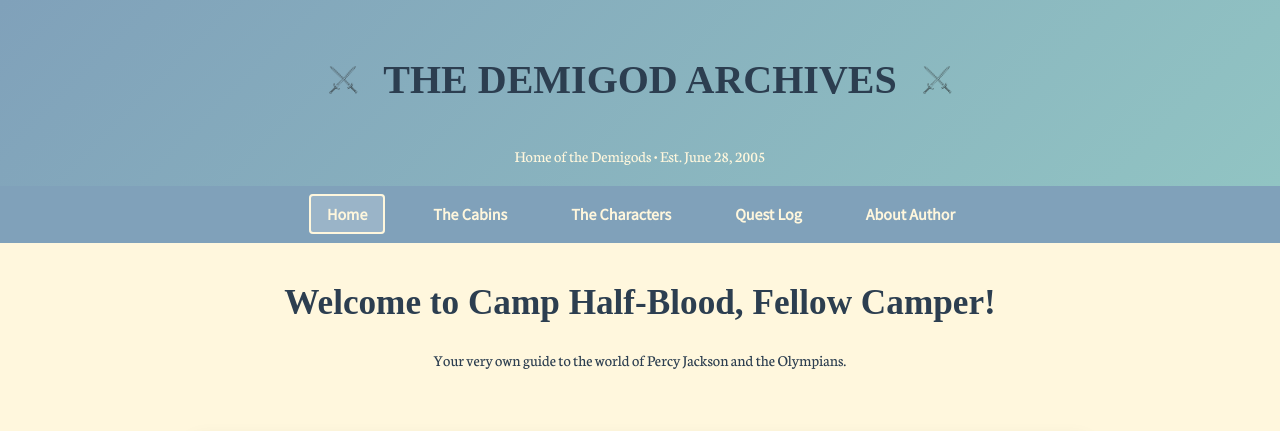
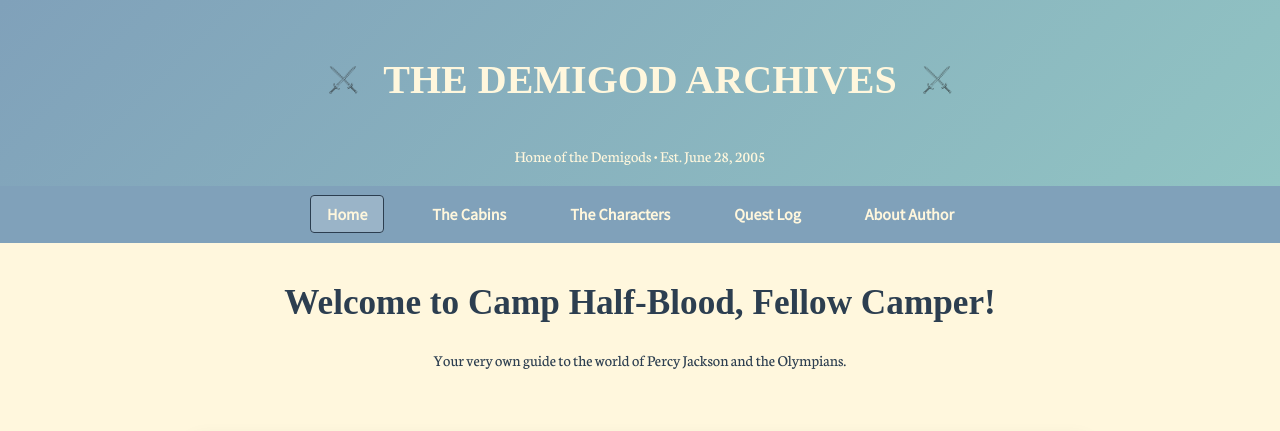
Before and after one commit to Aezyleigh/The_Demigod_Archives, a plain HTML site: page index.html in a window 1280 px wide. Shown: the top 431 px of the page. Drawn offline with Linux system fonts and the light colour scheme; a web font is replaced by a local one.

Commit message:
Update style.css

```diff
--- a/style.css
+++ b/style.css
@@ -48,7 +48,7 @@
   margin-bottom: 0.5rem;
 }
 
-/* Title Banner with Swords */
+/* Title Banner with Sword Logo */
 .title-banner {
   display: flex;
   align-items: center;
@@ -61,7 +61,7 @@
 .title-banner h1 {
   font-size: 2.5rem;
   font-family: 'IM Fell English', serif;
-  color: var(--text-dark);
+  color: var(--text-light);
   text-align: center;
   margin: 0;
 }
@@ -117,7 +117,7 @@
 }
 
 nav a.active {
-  border: 2px solid var(--text-light);
+  border: 1px solid var(--text-dark);
   background: rgba(255,255,255,0.2);
 }
 
```
